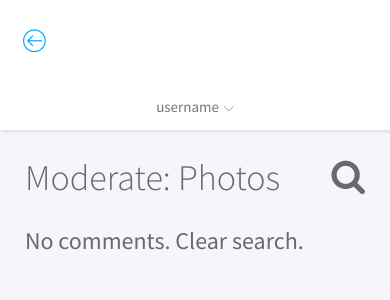
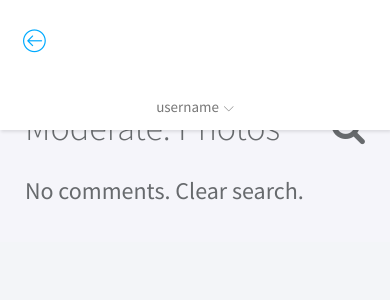
Before and after one commit to jamesmellorsoftware/galleri, a PHP site: page /admin/add.php?action=moderate_photos in a window 390 px wide. Shown: the top 300 px of the page. Run offline with PHP 8.4, Linux system fonts and the light colour scheme; the visitor is signed in with stand-in values (Sample User, id 1); data that the repository does not hold is empty.

Commit message:
Removed top padding for mobile view under admin header

```diff
--- a/admin/assets/css/main.css
+++ b/admin/assets/css/main.css
@@ -81,11 +81,6 @@ footer {
 #wrapper #sidebar-nav,
 #wrapper .main {
   padding-top: 80px; }
-
-@media screen and (max-width: 767px) {
-  #wrapper #sidebar-nav,
-  #wrapper .main {
-    padding-top: 130px; } }
 
 .layout-fullwidth #wrapper .sidebar {
   left: -260px; }
```
